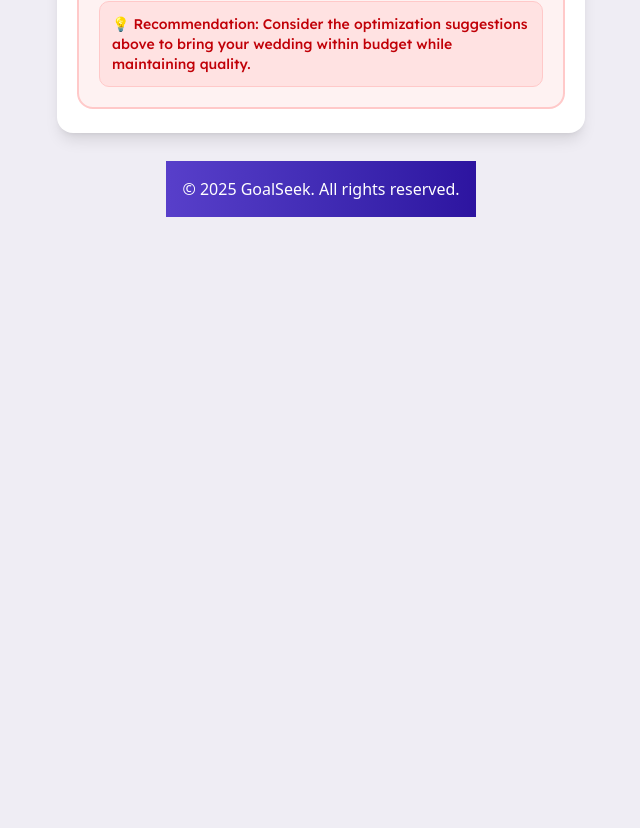
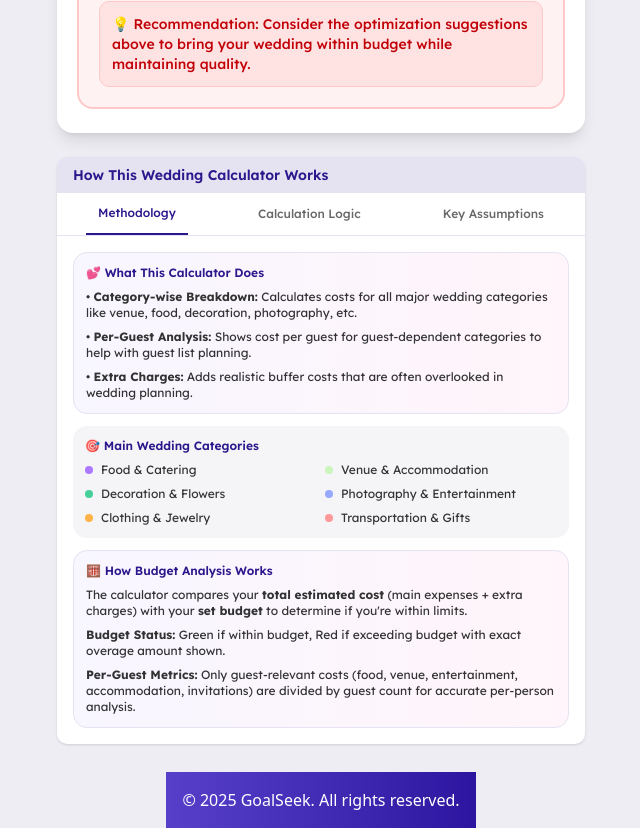
Before and after one commit to SerDunk/financial-calculators, a Next.js app: page /calculators/wedding in a window 1280 px wide. Shown: the part 3463-4291 px from the top of the page, without its empty margins (319-959 px from the left). Before the commit the page ends 3680 px from the top, so only its background shows below. Built offline with nearby package versions, Linux system fonts and the light colour scheme.

Commit message:
Added assumptions section for wedding

```diff
--- a/src/app/calculators/wedding/page.js
+++ b/src/app/calculators/wedding/page.js
@@ -12,7 +12,7 @@ import { Info } from "lucide-react";
 import Heading from "@/components/Heading";
 import { calculateWeddingBreakdown } from "@/utils/calculation";
 import WeddingResult from "@/components/WeddingResult";
-// import WeddingAssumptions from "@/components/WeddingAssumptions";
+import WeddingAssumptions from "@/components/WeddingAssumptions";
 import {
   Select,
   SelectTrigger,
@@ -734,7 +734,7 @@ const WeddingCalculator = () => {
         </button>
         {/* Results and Assumptions */}
         <WeddingResult result={result} />
-        {/* <WeddingAssumptions /> */}
+        <WeddingAssumptions />
       </div>
     </div>
   );
```
